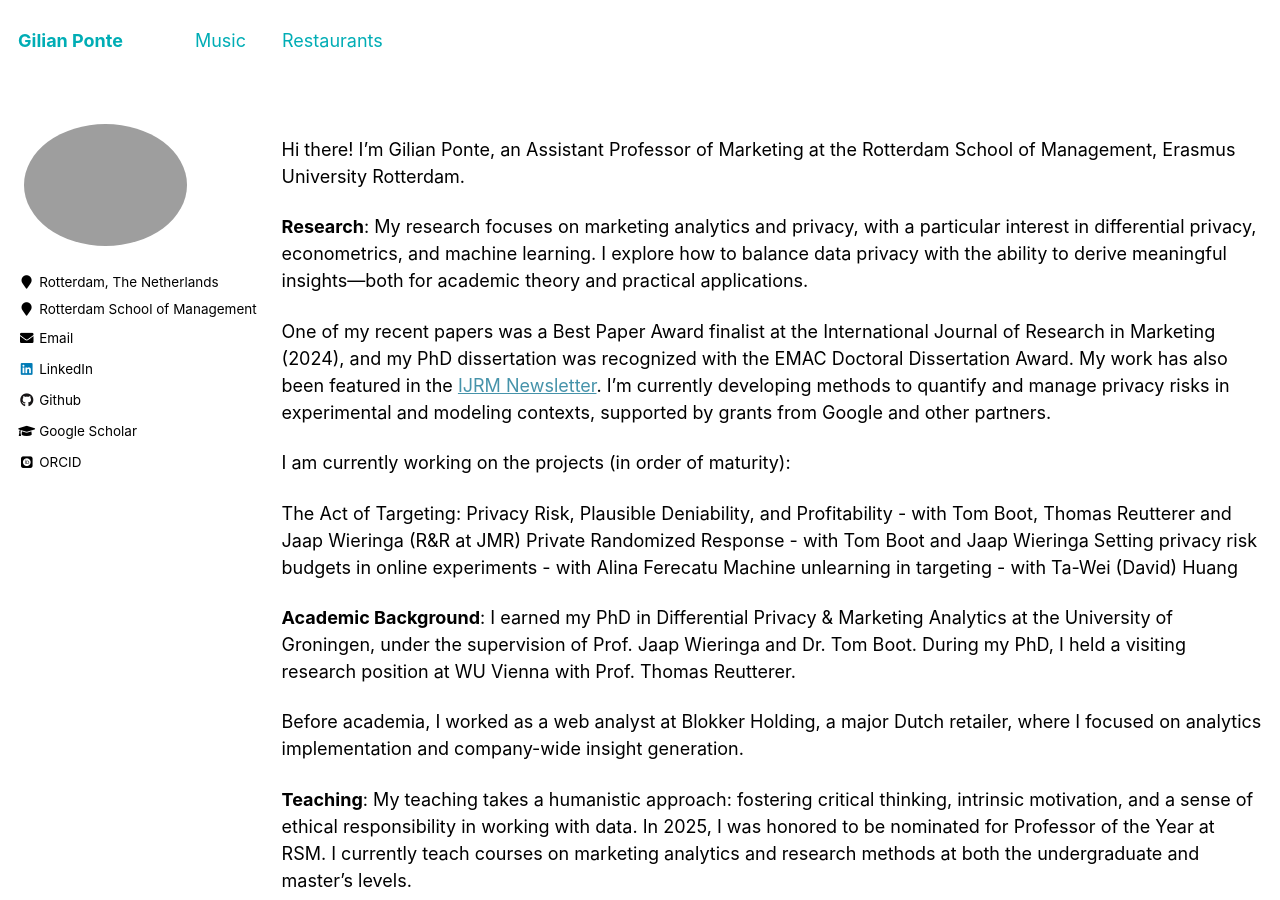
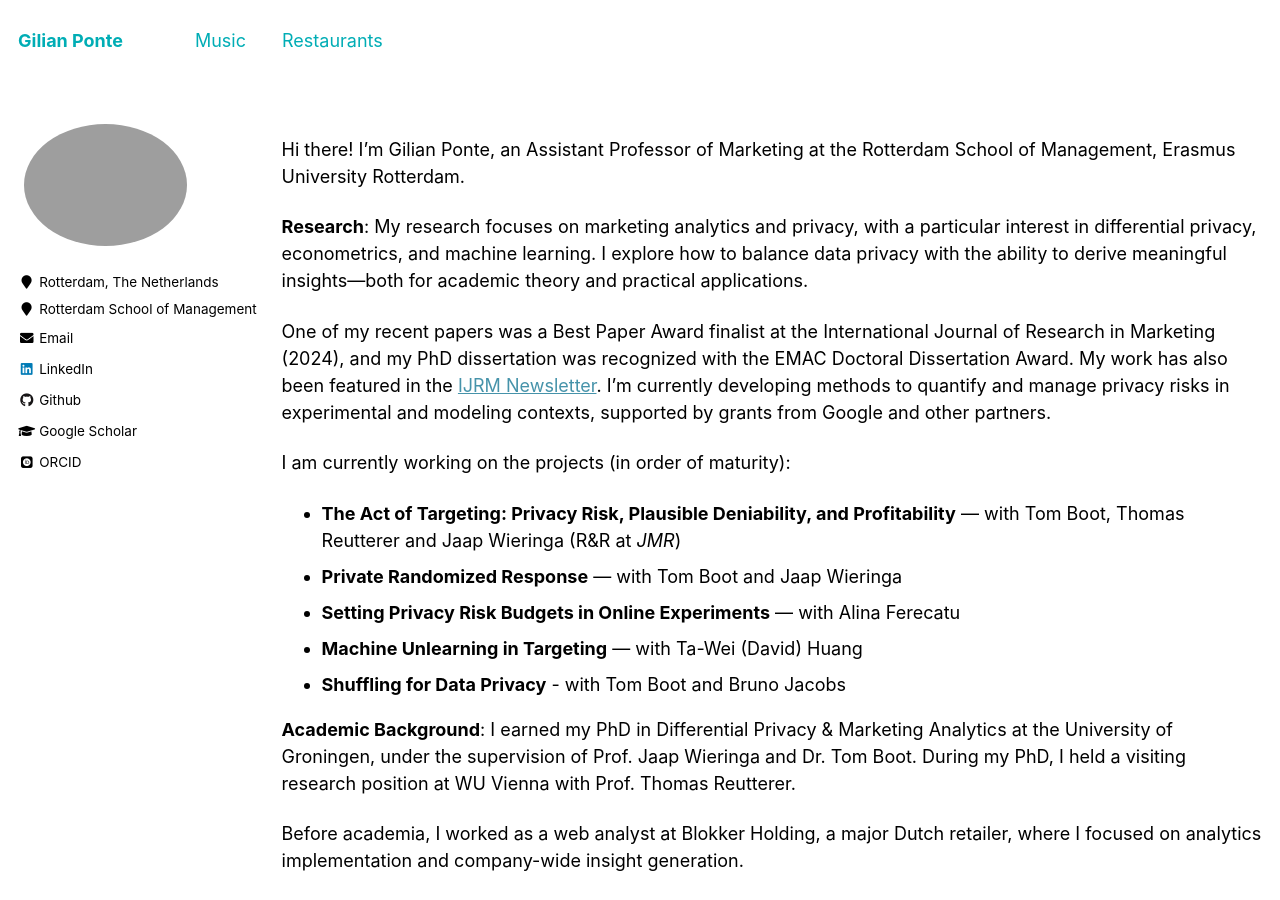
Before and after one commit to GilianPonte/gilianponte.github.io, a Jekyll site: the page built from _pages/year-archive.md, in a window 1280 px wide and 900 px high. Built offline with Jekyll 4.4.1, drawn with Linux system fonts in a browser that asks for light colours; some web fonts are replaced.

Commit message:
Update year-archive.md

```diff
--- a/_pages/year-archive.md
+++ b/_pages/year-archive.md
@@ -18,10 +18,11 @@ One of my recent papers was a Best Paper Award finalist at the International Jou
 
 I am currently working on the projects (in order of maturity):
 
-The Act of Targeting: Privacy Risk, Plausible Deniability, and Profitability - with Tom Boot, Thomas Reutterer and Jaap Wieringa (R&R at JMR)
-Private Randomized Response - with Tom Boot and Jaap Wieringa
-Setting privacy risk budgets in online experiments - with Alina Ferecatu
-Machine unlearning in targeting - with Ta-Wei (David) Huang
+- **The Act of Targeting: Privacy Risk, Plausible Deniability, and Profitability** — with Tom Boot, Thomas Reutterer and Jaap Wieringa (R&R at *JMR*)
+- **Private Randomized Response** — with Tom Boot and Jaap Wieringa
+- **Setting Privacy Risk Budgets in Online Experiments** — with Alina Ferecatu
+- **Machine Unlearning in Targeting** — with Ta-Wei (David) Huang
+- **Shuffling for Data Privacy** - with Tom Boot and Bruno Jacobs
 
 **Academic Background**:
 I earned my PhD in Differential Privacy & Marketing Analytics at the University of Groningen, under the supervision of Prof. Jaap Wieringa and Dr. Tom Boot. During my PhD, I held a visiting research position at WU Vienna with Prof. Thomas Reutterer.
```
